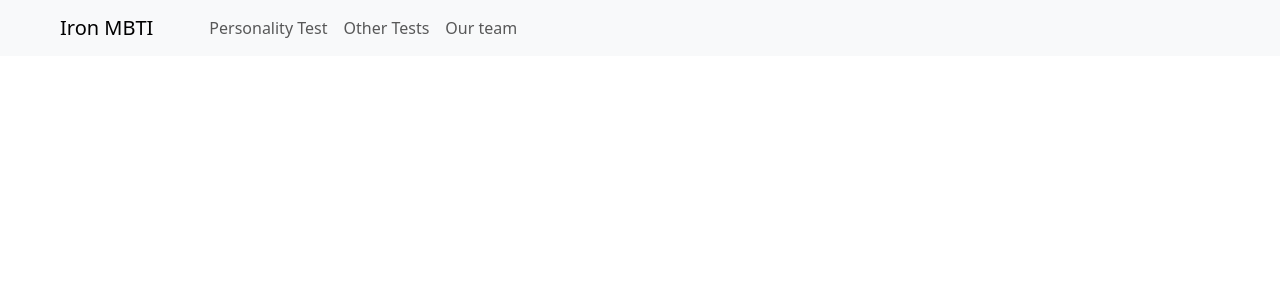
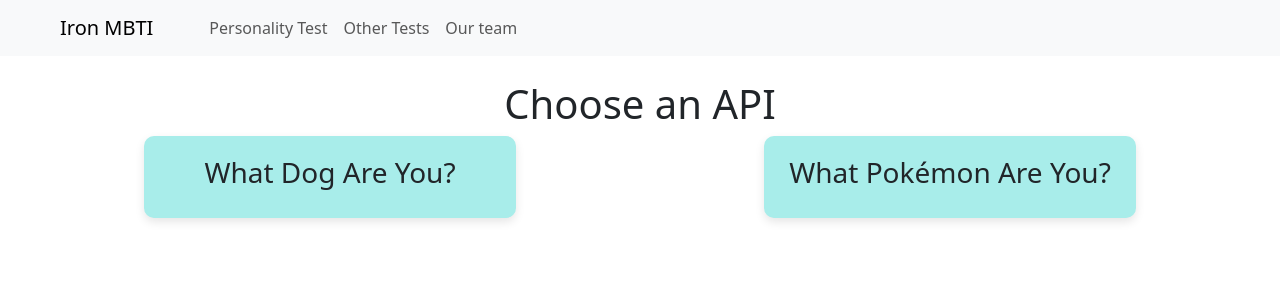
Before and after one commit to saira-jerjes/IronMBTI, a React (Vite) app in the folder web/: page /other-tests in a window 1280 px wide. Shown: the top 300 px of the page. Built offline with nearby package versions, Linux system fonts and the light colour scheme.

Commit message:
feat: new apis in other test page

```diff
--- a/web/src/pages/other-tests.jsx
+++ b/web/src/pages/other-tests.jsx
@@ -1,5 +1,72 @@
-function OtherTestsPage() {
-  return <></>;
+import { useState } from 'react';
+import axios from 'axios';
+
+function OtherTests() {
+  const [dogImage, setDogImage] = useState('');
+  const [pokemonData, setPokemonData] = useState(null);
+
+  const fetchDog = () => {
+    axios.get('https://dog.ceo/api/breeds/image/random')
+      .then(response => setDogImage(response.data.message))
+      .catch(err => console.error("Error fetching dog image", err));
+  };
+
+
+  const fetchPokemon = () => {
+    axios.get('https://pokeapi.co/api/v2/pokemon/ditto')
+      .then(response => setPokemonData(response.data))
+      .catch(err => console.error("Error fetching Pokémon", err));
+  };
+
+  return (
+    <div style={{ textAlign: 'center', padding: '20px', marginTop: '60px'}}>
+      <h1>Choose an API</h1>
+
+      <div style={{ display: 'flex', justifyContent: 'space-around', marginBottom: '20px' }}>
+        <div
+          style={boxStyle}
+          onClick={fetchDog}>
+          <h3>What Dog Are You?</h3>
+        </div>
+        <div
+          style={boxStyle}
+          onClick={fetchPokemon}>
+          <h3>What Pokémon Are You?</h3>
+        </div>
+      </div>
+
+      {dogImage && (
+        <div>
+          <h2>Your Dog</h2>
+          <img src={dogImage} alt="Dog" style={{ width: '300px', borderRadius: '10px' }} />
+        </div>
+      )}
+
+      {pokemonData && (
+        <div>
+          <h2>Your Pokémon</h2>
+          <img
+            src={pokemonData.sprites.front_default}
+            alt="Ditto"
+            style={{ width: '150px', borderRadius: '10px' }}
+          />
+          <p>Name: {pokemonData.name}</p>
+          <p>Height: {pokemonData.height}</p>
+          <p>Weight: {pokemonData.weight}</p>
+        </div>
+      )}
+    </div>
+  );
 }
 
-export default OtherTestsPage;
+const boxStyle = {
+  backgroundColor: '#A8EDEA',
+  borderRadius: '10px',
+  width: '30%',
+  padding: '20px',
+  cursor: 'pointer',
+  boxShadow: '0px 4px 10px rgba(0, 0, 0, 0.1)',
+  transition: 'background-color 0.3s',
+};
+
+export default OtherTests;
```
